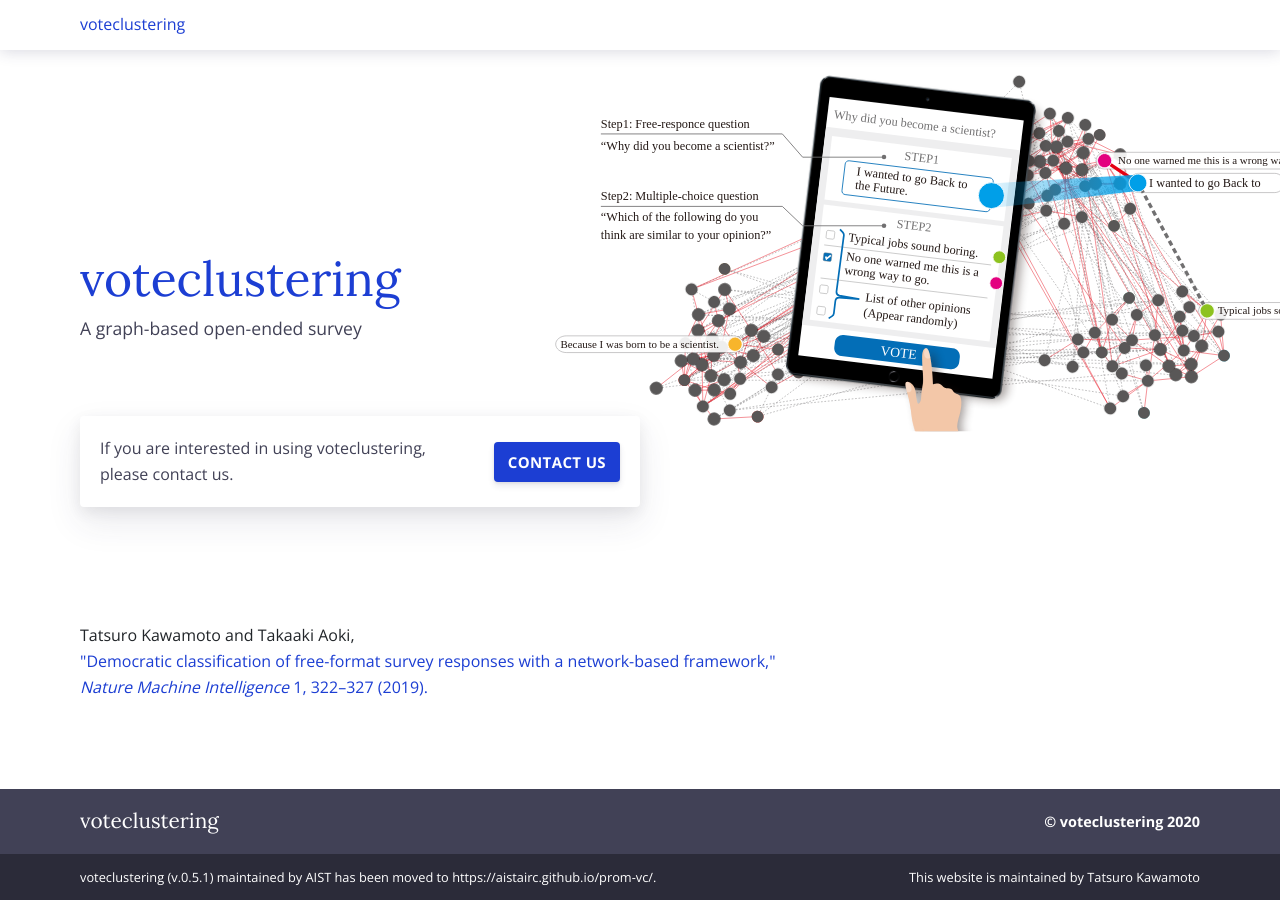
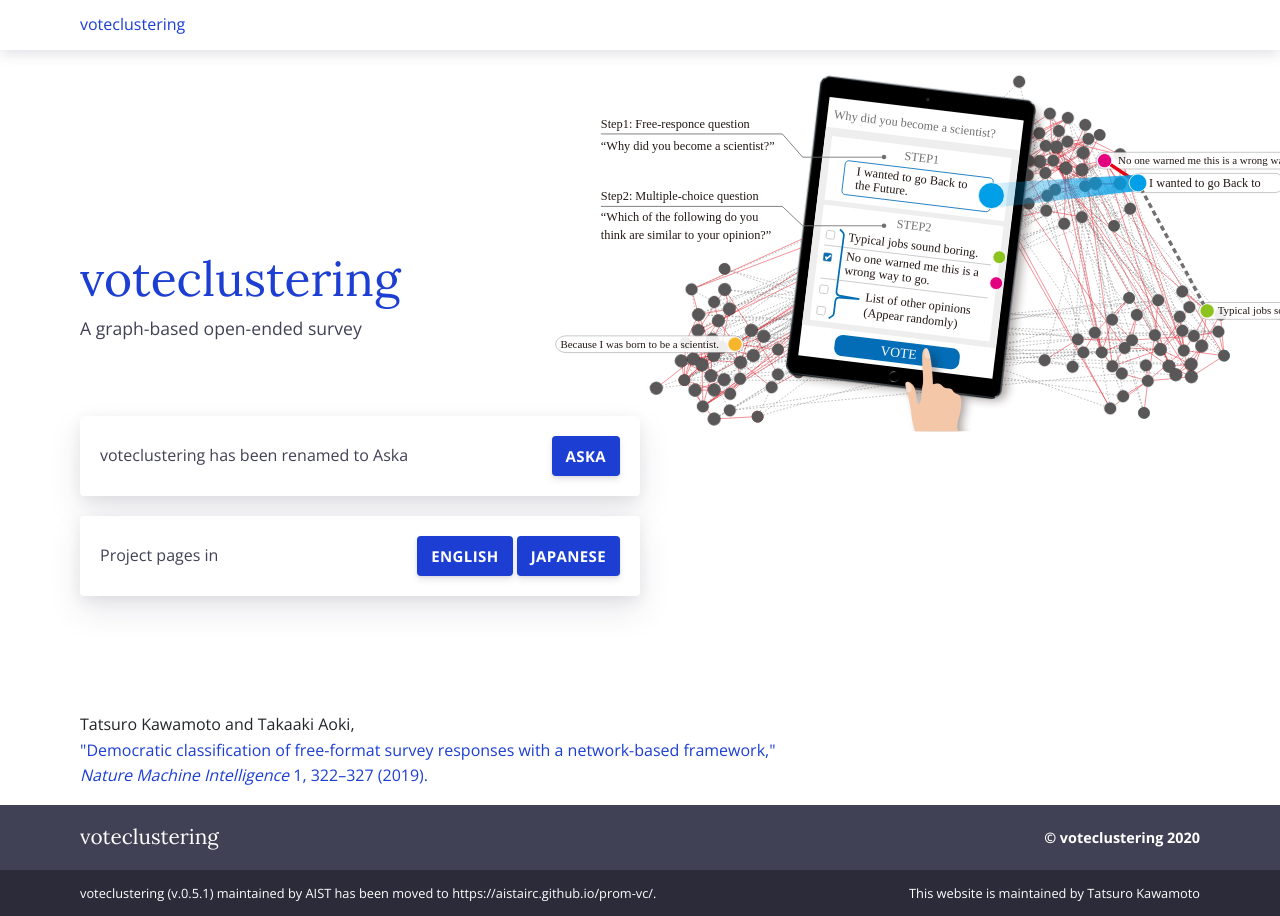
Before and after one commit to voteclustering/voteclustering.github.io, a Jekyll site: the page built from index.html, in a window 1280 px wide. Built offline with Jekyll 4.4.1, drawn with Linux system fonts in a browser that asks for light colours.

Commit message:
Update hyperlinks.

```diff
--- a/index.html
+++ b/index.html
@@ -16,11 +16,26 @@
     <div class="call-box-top">
       <!-- <div class="call-phone"><strong>Phone: </strong> {{ site.data.contact.phone }} </div> -->
       <div class="call-email">
-        If you are interested in using voteclustering, <br>please contact us.
+        voteclustering has been renamed to Aska
       </div>
     </div>
     <div class="call-box-bottom">
-      <a href="mailto:{{ site.data.contact.email }}" class="button">Contact us</a>
+      <a href="https://ask-a.org/" class="button">Aska</a>
+    </div>
+  </div>
+</div>
+
+<div class="container pt-2">
+  <div class="call">
+    <div class="call-box-top">
+      <!-- <div class="call-phone"><strong>Phone: </strong> {{ site.data.contact.phone }} </div> -->
+      <div class="call-email">
+        Project pages in
+      </div>
+    </div>
+    <div class="call-box-bottom">
+      <a href="https://ask-a.org/" class="button">English</a>
+      <a href="https://voteclustering.org/jp/" class="button">Japanese</a>
     </div>
   </div>
 </div>
```
Also changed, not shown: 12 other files.
